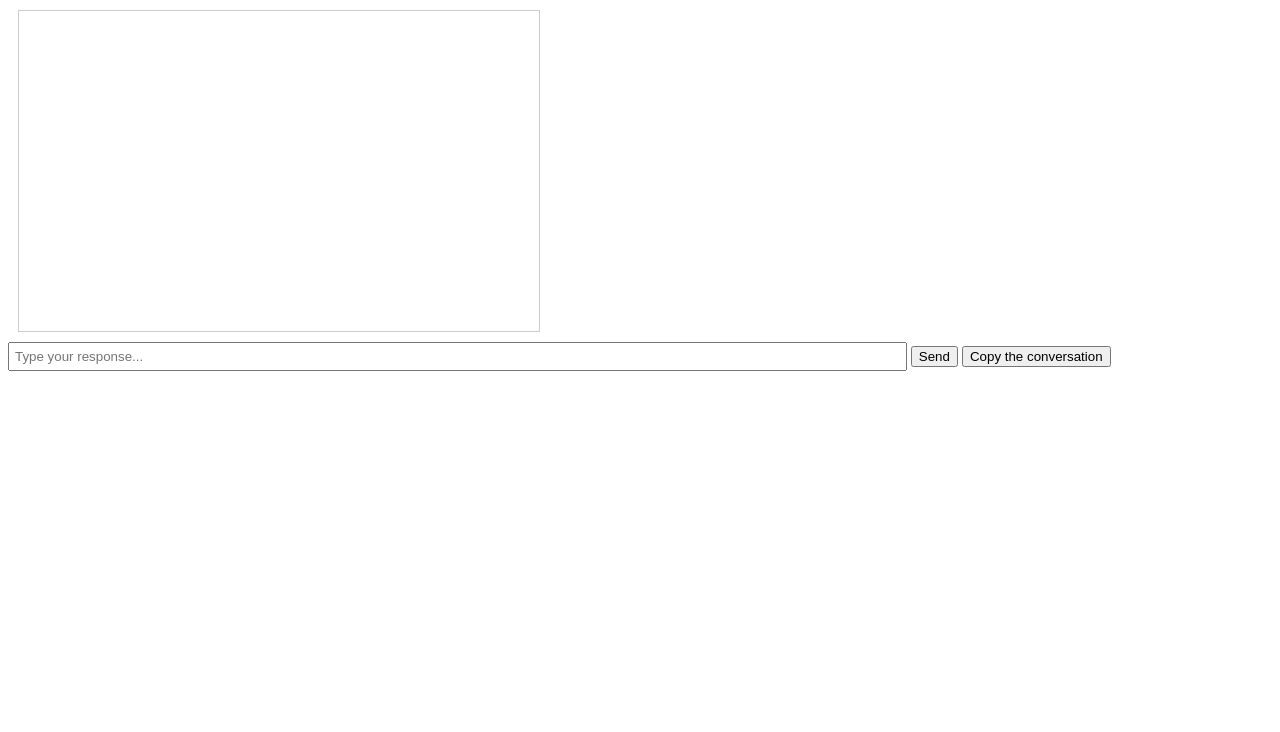
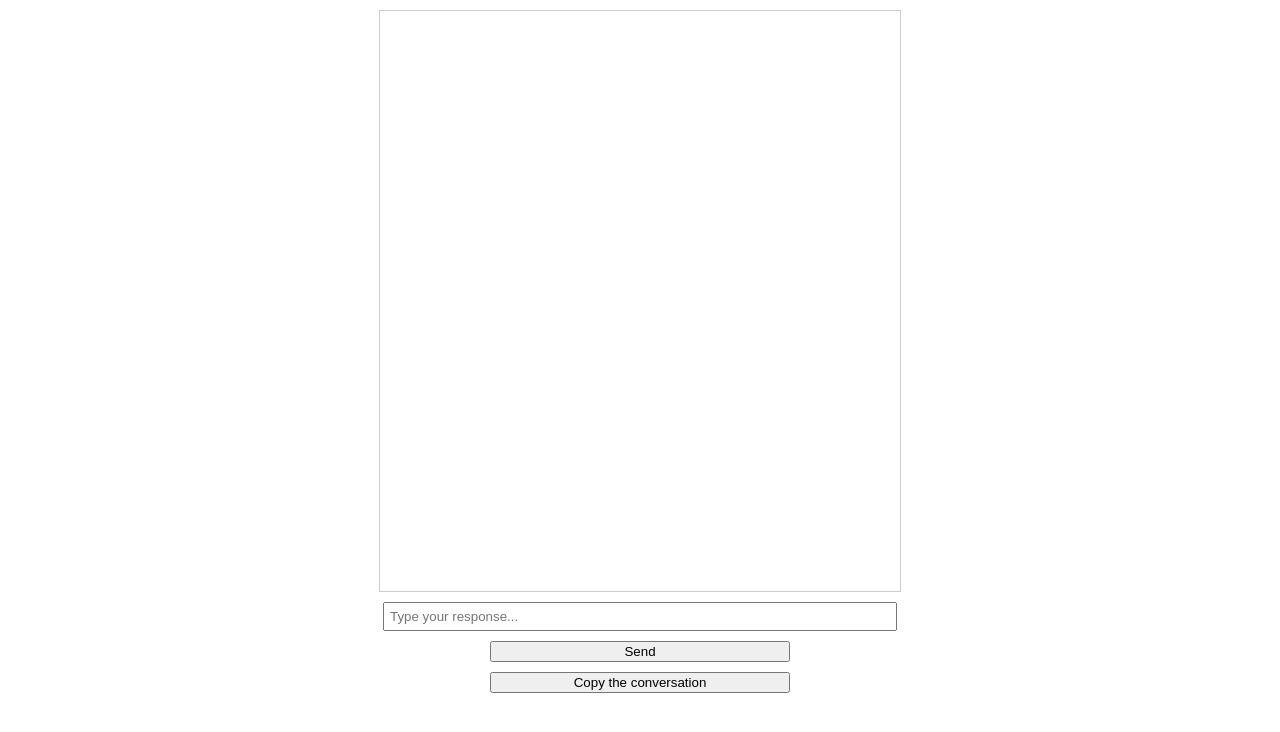
Before and after one commit to ianaboca/training-chatbot-poc, a plain HTML site: page index.html in a window 1280 px wide. Drawn offline with Linux system fonts and the light colour scheme.

Commit message:
Rename to index, add multiple UI improvements

```diff
--- a/food_delivery_chatbot.html
+++ b/index.html
@@ -8,9 +8,9 @@
         .conversation {
             border: 1px solid #ccc;
             padding: 10px;
-            margin: 10px;
+            margin: 10px auto;
             max-width: 500px;
-            height: 300px;
+            height: 70vh;
             overflow-y: scroll;
         }
 
@@ -28,24 +28,52 @@
             background-color: #d4eaff;
         }
 
-        input[type="text"] {
+        .input-tools {
+            display: flex;
+            flex-direction: column;
+            align-items: center;
+        }
+
+        .input-tools button {
+            margin: 5px;
+            width: 30%;
+            max-width: 300px;
+        }
+
+        .input-tools input[type="text"] {
             width: 70%;
+            max-width: 500px;
             padding: 5px;
+            margin-bottom: 5px;
         }
     </style>
 </head>
 <body>
+    <div class="chat">
         <div class="conversation">
             <!-- <div class="message customer">Customer: Hi, I placed an order and I'm wondering when it will arrive.</div> -->
             <!-- <div class="message customer">Hi, I placed an order and I want to cancel it.</div> -->
         </div>
+        <div class="input-tools">
             <input type="text" id="agentInput" placeholder="Type your response...">
             <button onclick="sendMessage()">Send</button>
             <button onclick="copyConversation()">Copy the conversation</button>
+        </div>
+    </div>
+
 
     <script>
+        const agentInputElement = document.getElementById("agentInput")
+        agentInputElement.addEventListener("keydown", async function onEvent(e) {
+            if (event.key === "Enter") {
+                await sendMessage()
+                return false
+            }
+        })
+
         async function sendMessage() {
-            var agentMessage = document.getElementById("agentInput").value;
+            var agentMessage = agentInputElement.value;
+            agentInputElement.value = ""
             var conversation = document.querySelector(".conversation");
             const messages = conversation.querySelectorAll(".message")
             console.log(`messages=${messages}, messages.length=${messages.length}`)
@@ -53,15 +81,14 @@
             for (const msg of messages) {
                 const role = msg.classList.contains("customer") ? "assistant" : "user"
                 const content = msg.innerText || msg.textContent
-                // console.log(`role=${role}, content=${content}`)
                 messageHistory.push({ role, content })
             }
-            // console.log(`messageHistory.length=${messageHistory.length}`)
             var agentDiv = document.createElement("div");
             agentDiv.className = "message agent";
             // agentDiv.textContent = "Agent: " + agentMessage;
             agentDiv.textContent = agentMessage;
             conversation.appendChild(agentDiv);
+            agentDiv.scrollIntoView()
 
             var customerResponse = await getCustomerResponse(messageHistory, agentMessage);
             var customerDiv = document.createElement("div");
@@ -69,12 +96,12 @@
             // customerDiv.textContent = "Customer: " + customerResponse;
             customerDiv.textContent = customerResponse;
             conversation.appendChild(customerDiv);
+            customerDiv.scrollIntoView()
         }
 
         async function getCustomerResponse(messageHistory, agentMessage) {
             const urlParams = new URLSearchParams(window.location.search);
             const apiKey = urlParams.get("apiKey")
-            console.log(`apiKey=${apiKey}`)
             if (!apiKey) {
                 window.alert("The API key has not been provided. Add apiKey query parameter to the URL.")
                 throw new Error("The API key has not been provided. Add apiKey query parameter to the URL.")
@@ -92,7 +119,7 @@
                 ...messageHistory,
                 {role: 'user', content: "Agent: " + agentMessage},
             ]
-            console.log(messages)
+
             var response = await fetch('https://api.openai.com/v1/chat/completions', {
                 method: 'POST',
                 headers: {
@@ -107,8 +134,7 @@
             });
 
             if (!response.ok) {
-                console.error(await response.text())
-                return ""
+                throw new Error(await response.text())
             }
 
             var data = await response.json();
```
Lines whose indentation alone changed are shown as unchanged.
